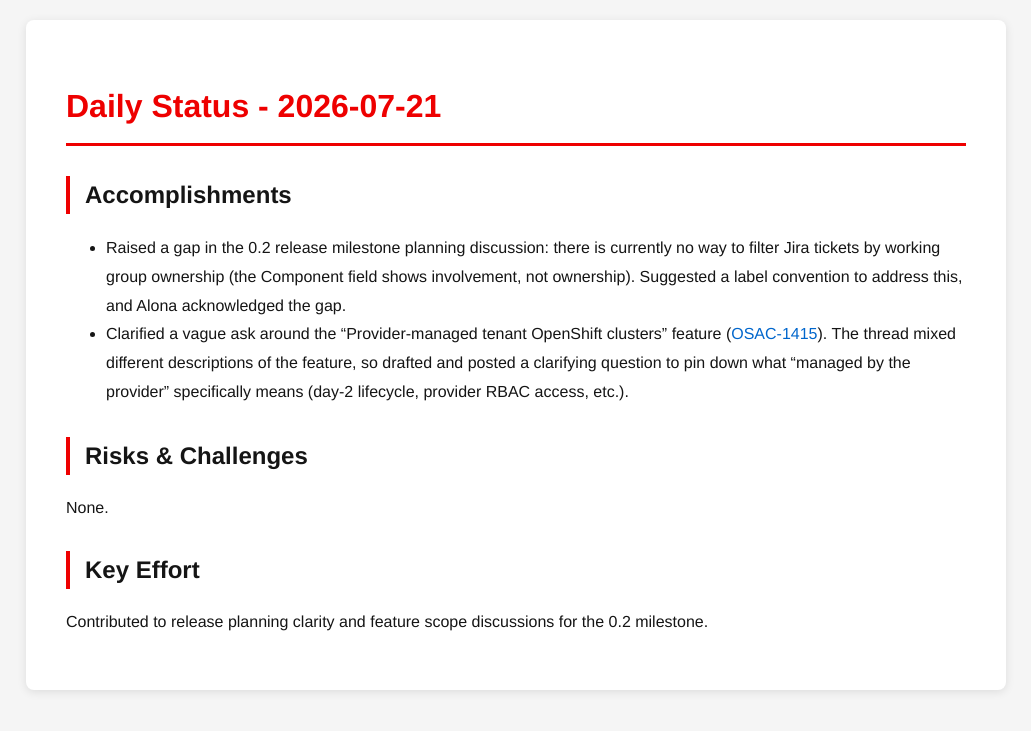
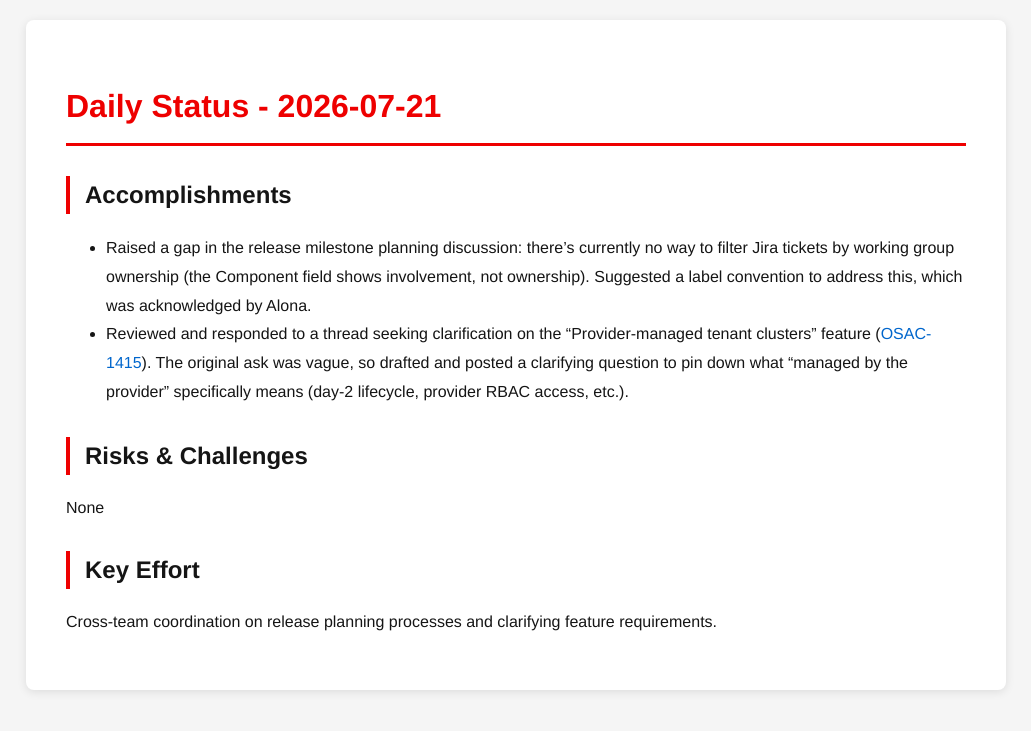
Before and after one commit to tzvatot/daily-status, a Jekyll site: the page built from 2026-07-21.md, in a window 1280 px wide. Shown: the top 731 px of the page, without its empty margins (124-1155 px from the left). Built offline with Jekyll 4.4.1, drawn with Linux system fonts in a browser that asks for light colours.

Commit message:
Daily status update - 2026-07-21

```diff
--- a/2026-07-21.md
+++ b/2026-07-21.md
@@ -7,11 +7,11 @@
 # Daily Status - 2026-07-21
 
 ## Accomplishments
-- Raised a gap in the 0.2 release milestone planning discussion: there is currently no way to filter Jira tickets by working group ownership (the Component field shows involvement, not ownership). Suggested a label convention to address this, and Alona acknowledged the gap.
-- Clarified a vague ask around the "Provider-managed tenant OpenShift clusters" feature ([OSAC-1415](https://redhat.atlassian.net/browse/OSAC-1415)). The thread mixed different descriptions of the feature, so drafted and posted a clarifying question to pin down what "managed by the provider" specifically means (day-2 lifecycle, provider RBAC access, etc.).
+- Raised a gap in the release milestone planning discussion: there's currently no way to filter Jira tickets by working group ownership (the Component field shows involvement, not ownership). Suggested a label convention to address this, which was acknowledged by Alona.
+- Reviewed and responded to a thread seeking clarification on the "Provider-managed tenant clusters" feature ([OSAC-1415](https://redhat.atlassian.net/browse/OSAC-1415)). The original ask was vague, so drafted and posted a clarifying question to pin down what "managed by the provider" specifically means (day-2 lifecycle, provider RBAC access, etc.).
 
 ## Risks & Challenges
-None.
+None
 
 ## Key Effort
-Contributed to release planning clarity and feature scope discussions for the 0.2 milestone.
+Cross-team coordination on release planning processes and clarifying feature requirements.
```
